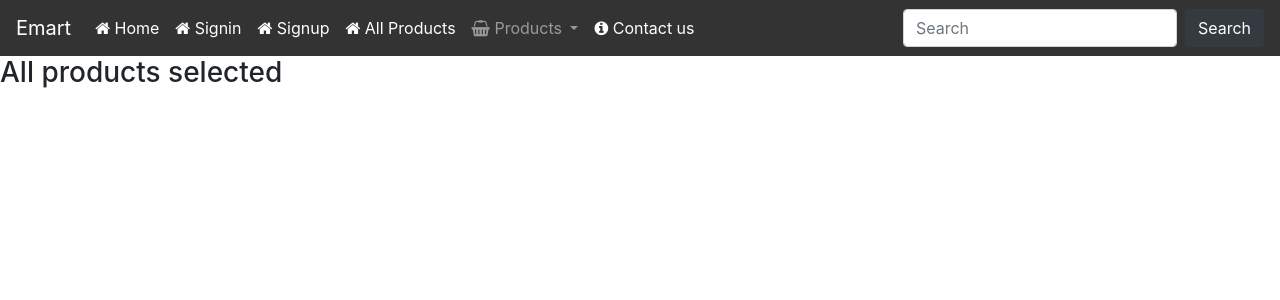
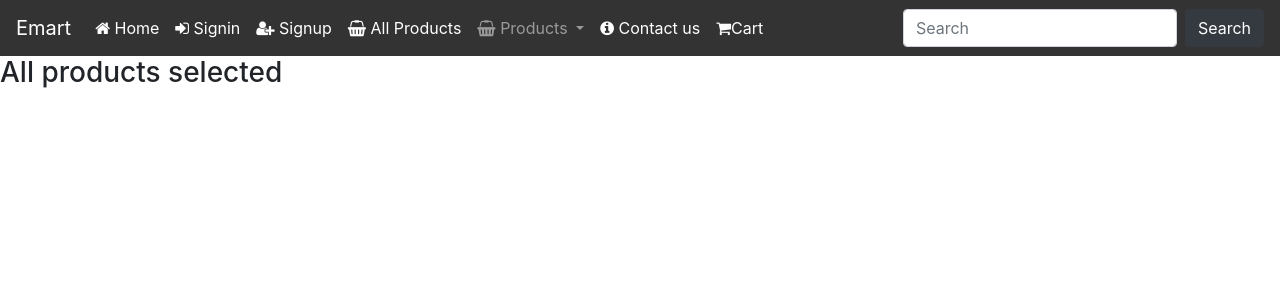
Before and after one commit to ahmedserag2/webMarketPlace, a PHP site: page /SearchedFor.php in a window 1280 px wide. Shown: the top 300 px of the page. Run offline with PHP 8.4, Linux system fonts and the light colour scheme; data that the repository does not hold is empty; some libraries are stand-ins or nearby versions.

Commit message:
fixed icons and fixed a cart bug, added quantities

```diff
--- a/SearchedFor.php
+++ b/SearchedFor.php
@@ -34,8 +34,10 @@
 			$GLOBALS['noOfPages'] = $noOfPages;
 			for($i = $startingIndex;$i < $end; $i++)
 			{
-				$path = "./pics/".$_SESSION['allRecords'][$i]['Id'];
-				$files = glob($path."*.{jpg,jpeg,png,gif}", GLOB_BRACE);
+				//$path = "./pics/".$_SESSION['allRecords'][$i]['Id'];
+				//$files = glob($path."*.{jpg,jpeg,png,gif}", GLOB_BRACE);
+				$path = "./images/products/".$_SESSION['allRecords'][$i]['Id'];
+				$files = glob($path, GLOB_BRACE);
 
 				//$imagePath = ("./pics/%d.%s",$row['Id']);
 				print '<div class="col-sm-3">';
@@ -128,7 +130,7 @@
 
 
 
-			$noImagePath = "./pics/no-image.png";
+			$noImagePath = "./images/products/no-image.png";
 
 
 			add_items($currentPage);
--- a/menu.php
+++ b/menu.php
@@ -1,3 +1,4 @@
+<?php //header("Location: home.php"); ?>
 <html>
 <head>
 
@@ -40,18 +41,18 @@
            // echo '<a class="navbar-brand" href="home.php">Welcome '.$_SESSION["user"]["firstName"].'</a>';
             if ($_SESSION["user"]["Role"] == 1) {
               echo '<li class="nav-item active">
-              <a class="nav-link" href="#profile.php"><i class="fa fa-home"></i> My Profile <span class="sr-only">(current)</span></a>
+              <a class="nav-link" href="#profile.php"><i class="fa fa-user"></i> My Profile <span class="sr-only">(current)</span></a>
               </li>';
 
             } else if ($_SESSION["user"]["Role"] == 2){
                echo '<li class="nav-item active">
-              <a class="nav-link" href="Admin_products.php"><i class="fa fa-home"></i> Admin <span class="sr-only">(current)</span></a>
+              <a class="nav-link" href="Admin_products.php"><i class="fa fa-user"></i> Admin <span class="sr-only">(current)</span></a>
               </li>';
 
             }
 
              echo ' <li class="nav-item active">
-                <a class="nav-link" href="signout.php"><i class="fa fa-home"></i> SignOut <span class="sr-only">(current)</span></a>
+                <a class="nav-link" href="signout.php"><i class="fa fa-sign-out"></i> SignOut <span class="sr-only">(current)</span></a>
               </li>';
 
               //make condition for hr,admin andd auditor mostly a menu will be added
@@ -60,11 +61,11 @@
           else
           {
             echo '<li class="nav-item active">
-              <a class="nav-link" href="signin.php"><i class="fa fa-home"></i> Signin <span class="sr-only">(current)</span></a>
+              <a class="nav-link" href="signin.php"><i class="fa fa-sign-in"></i> Signin <span class="sr-only">(current)</span></a>
               </li>';
 
              echo ' <li class="nav-item active">
-                <a class="nav-link" href="signup.php"><i class="fa fa-home"></i> Signup <span class="sr-only">(current)</span></a>
+                <a class="nav-link" href="signup.php"><i class="fa fa-user-plus"></i> Signup <span class="sr-only">(current)</span></a>
               </li>';
           }
       ?>
@@ -72,12 +73,13 @@
 
 
       <li class="nav-item active">
-              <a class="nav-link" href="SearchedFor.php?ProductName="><i class="fa fa-home"></i> All Products <span class="sr-only">(current)</span></a>
+              <a class="nav-link" href="SearchedFor.php?ProductName="><i class="fa fa-shopping-basket"></i> All Products <span class="sr-only">(current)</span></a>
               </li>
       <li class="nav-item dropdown">
         <a class="nav-link dropdown-toggle" href="" id="navbarDropdown" role="button" data-toggle="dropdown" aria-haspopup="true" aria-expanded="false">
           <i class="fa fa-shopping-basket"></i> Products
         </a>
+
         <div class="dropdown-menu" aria-labelledby="navbarDropdown">
           <a class="dropdown-item" href="#">cat1</a>
           <a class="dropdown-item" href="#">cat2</a>
@@ -89,9 +91,15 @@
 
 
 
+
+
       <li class="nav-item active">
         <a class="nav-link" href="contactus.php"><i class="fa fa-info-circle"></i> Contact us</a>
       </li>
+
+        <li class="nav-item active">
+              <a class="nav-link" href="cart.php"><i class="fa fa-shopping-cart"></i>Cart<span class="sr-only">(current)</span></a>
+              </li>
     </ul>
 
     <form class="form-inline my-2 my-lg-0" action = "SearchedFor.php" method = "get">
```
Also changed, not shown: cart.php (+40 -25 lines), images/products/no-image.png (added), 1 other file.
